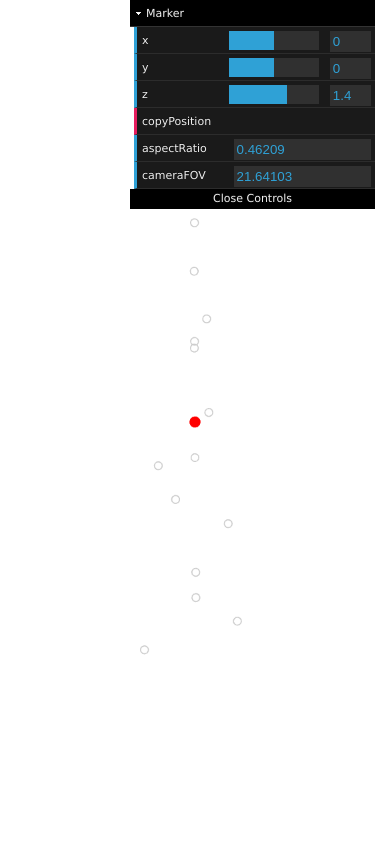
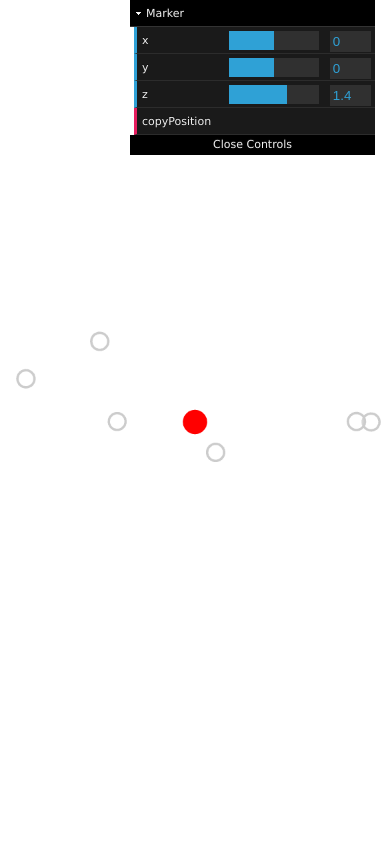
Before and after one commit to kevinnewcombe/hotspots, a PHP site: page / in a window 390 px wide. Run offline with PHP 8.4, Linux system fonts and the light colour scheme.

Commit message:
Stripped out more code that won't be used in the final Skillshare video.

```diff
--- a/css/style.css
+++ b/css/style.css
@@ -60,31 +60,3 @@ h5{
 p{
   font-size:14px;
 }
-
-
-#preloader{
-  width:100%;
-  height:100%;
-  padding:15px;
-  position:absolute;
-  top:0;
-  opacity:1;
-  background-color:#e6bd73;
-  display: flex;
-  align-items: center;
-  transition:0.25s all;
-  justify-content: center;
-}
-
-#preloader.is-hidden{
-  opacity:0;
-}
-
-#preloader svg{
-  width:100%;
-  max-width:300px;
-}
-
-#dial{
-  transform-origin:50% 59.8%;
-}
--- a/index.php
+++ b/index.html
@@ -1,16 +1,9 @@
-<?php
-  if($_SERVER['HTTP_HOST'] == 'localhost:8888'){
-    $v = time();
-  }else{
-    $v = 2;
-  }
-?>
 <!doctype html>
 <head>
   <title>three / hotspots</title>
   <meta name="viewport" content="width=device-width, initial-scale=1">
   <link href="https://fonts.googleapis.com/css?family=Lato:400,700" rel="stylesheet">
-  <link rel="stylesheet" href="css/style.css?v=<?php echo $v; ?>" type="text/css" media="all" />
+  <link rel="stylesheet" href="css/style.css" type="text/css" media="all" />
 </head>
 <body>
   <div id="tooltip"></div>
@@ -21,6 +14,6 @@
   <script type="text/javascript" src="js/three/OBJLoader.js"></script>
   <script type="text/javascript" src="js/three/MTLLoader.js"></script>
   <script type="text/javascript" src="js/three/OrbitControls.js"></script>
-  <script type="text/javascript" src="js/app.js?v=<?php echo $v; ?>"></script>
+  <script type="text/javascript" src="js/app.js?v=2"></script>
 </body>
 </html>
--- a/js/app.js
+++ b/js/app.js
@@ -8,8 +8,7 @@ let pixelRatio = 1.5;
 let useDynamicShadows = true;
 
 // geometry
-// let assetsDir = 'assets/';
-let assetsDir = 'https://s3.ca-central-1.amazonaws.com/kevinnewcombe/codepen/guitar/';
+let assetsDir = 'assets/';
 let modelName = 'lespaul';
 
 // preloader
@@ -21,8 +20,8 @@ THREE.ImageUtils.crossOrigin = "";
 let markerHelper;
 const geometryContainer = new THREE.Object3D();
 const tooltipContainer = document.getElementById('tooltip');
-let activeMarker = null;
-const markers = [];
+let activeMarker = null; // the marker that is currently open
+const markers = []; // all markers
 
 // raycasting
 var raycaster = new THREE.Raycaster();
@@ -30,20 +29,6 @@ var mouse = new THREE.Vector2();
 
 // testing
 var sceneVariables = {}
-
-let orientationVars = {
-  'landscape': {
-    'ground_y': -10,
-    'world_angle': THREE.Math.degToRad(0)
-  },
-  'portrait': {
-    'ground_y': -26,
-    'world_angle': THREE.Math.degToRad(90.3)
-  }
-}
-
-let orientation = null;
-var ground;
 
 // reference: http://www.gibson.com/Products/Electric-Guitars/2018/Custom/50th-Anniversary-1968-Les-Paul-Custom.aspx
 
@@ -122,13 +107,10 @@ const markerData = [
 
 function init() {
   scene.add(geometryContainer);
-  screenWidth = window.innerWidth, screenHeight = window.innerHeight, aspectRatio = screenWidth/screenHeight;
-  sceneVariables.aspectRatio = aspectRatio;
-  if(screenWidth < screenHeight){
-    orientation = 'portrait';
-  }else{
-    orientation = 'landscape';
-  }
+  screenWidth = window.innerWidth;
+  screenHeight = window.innerHeight;
+  aspectRatio = screenWidth/screenHeight;
+
 
   // set up the renderer and window events
   renderer = new THREE.WebGLRenderer({ antialias: true });
@@ -155,22 +137,16 @@ function init() {
   canvas = canvas[0];
   canvas.addEventListener('click', onCanvasClick);
 
-  setGeometryOrientation();
-  scaleCamera();
 
-  geometryContainer.rotation.set(0, 0, orientationVars[orientation].world_angle);
 	 var material = new THREE.MeshPhongMaterial({
 		color: 0xffffff,
 		side: THREE.DoubleSide,
 		emissive: 0xaaaaaa
 	 });
 	 var geometry = new THREE.PlaneGeometry(70, 50, 1);
-	 ground = new THREE.Mesh( geometry, material );
-	 ground.receiveShadow = true;
-	 ground.rotation.set(THREE.Math.degToRad(90), 0, 0 );
-	 ground.position.y = orientationVars[orientation].ground_y;
-	 scene.add( ground );
 
+
+  setGeometryOrientation();
 	loadMarkers();
   loadMarkerHelper();
   loadGuitar();
@@ -226,11 +202,8 @@ function loadGuitar(){
   var texture = new THREE.Texture();
   var onProgress = function ( xhr ) {
     if ( xhr.lengthComputable ) {
-      console.log('loading: '+xhr.loaded / xhr.total);
-      if(xhr.loaded == xhr.total){
-        console.clear();
-        console.log("model loaded");
-      }
+      console.clear();
+      console.log('loading: '+Math.round((xhr.loaded / xhr.total) * 100)+'%');
     }
   };
 
@@ -254,8 +227,6 @@ function loadGuitar(){
     }, onProgress);
   });
 }
-
-var sceneVariables = {}
 
 function loadMarkerHelper(){
   /*
@@ -286,16 +257,12 @@ function loadMarkerHelper(){
   scene.add( markerHelper );
 
   var gui = new dat.GUI();
-  // var sceneVars = sceneVariables();
   var markerGUI = gui.addFolder('Marker')
   markerGUI.add(markerHelper.position, 'x', -30, 30).step(0.001).listen();
   markerGUI.add(markerHelper.position, 'y', -10, 10).step(0.001).listen();
   markerGUI.add(markerHelper.position, 'z', -5, 5).step(0.001).listen();
 
   markerGUI.add(options, 'copyPosition');
-  markerGUI.add(sceneVariables, 'aspectRatio').step(0.00001).listen();
-  markerGUI.add(sceneVariables, 'cameraFOV').step(0.00001).listen();
-
   markerGUI.open();
 }
 
@@ -327,11 +294,7 @@ function onCameraUpdate(){
   // have the markers always face the camera
   let cameraAngle = controls.getAzimuthalAngle();
   markers.forEach(function (marker) {
-    if(orientation == 'landscape'){
-      marker.rotation.set(0, cameraAngle, 0);
-    }else{
-      marker.rotation.set(cameraAngle, 0 , 0);
-    }
+    marker.rotation.set(0, cameraAngle, 0);
   });
   if(activeMarker){
     positionMarker();
@@ -359,6 +322,7 @@ function onMouseMove( event ) {
   raycaster.setFromCamera( mouse, camera );
   let intersects = raycaster.intersectObjects( scene.children, true );
   let currentMarker = null;
+
   if(intersects.length){
     if(intersects[0].object.meshType){
       currentMarker = intersects[0].object.markerName;
@@ -430,60 +394,22 @@ function onCanvasClick(){
 }
 
 function setGeometryOrientation(){
+  // rotate the markers to always face the camera
   let cameraAngle = controls.getAzimuthalAngle();
+  console.log('cameraAngle: '+cameraAngle);
   markers.forEach(function (marker) {
-    if(orientation == 'landscape'){
-      marker.rotation.set(0, cameraAngle, 0);
-    }else{
-      marker.rotation.set(cameraAngle, 0 , 0);
-    }
+    marker.rotation.set(0, cameraAngle, 0);
   });
-  if(orientation == 'landscape'){
-    sceneVariables.cameraFOV = (aspectRatio / 1.8) * 10;
-  }else{
-    sceneVariables.cameraFOV = 10;
-  }
-}
-
-function scaleCamera(){
-  if(orientation == 'landscape'){
-    sceneVariables.cameraFOV = 1 / (aspectRatio / 1.8) * 10;
-    camera.fov = sceneVariables.cameraFOV;
-    camera.updateProjectionMatrix();
-  }else{
-    sceneVariables.cameraFOV = 1 / aspectRatio * 10;
-    camera.fov = sceneVariables.cameraFOV;
-    camera.updateProjectionMatrix();
-  }
 }
 
 function onWindowResize( event ) {
   if(activeMarker){
     positionMarker();
   }
+
   screenWidth = window.innerWidth;
   screenHeight  = window.innerHeight;
   aspectRatio = screenWidth / screenHeight;
-  sceneVariables.aspectRatio = aspectRatio;
-
-  // change orientation if required
-  if((orientation == 'landscape' && aspectRatio < 1) || (orientation == 'portrait' && aspectRatio >= 1)){
-    if(orientation == 'landscape' && aspectRatio < 1){
-      orientation = 'portrait';
-    }else{
-      orientation = 'landscape';
-    }
-
-    TweenLite.to(geometryContainer.rotation, 0.25, {
-      z : orientationVars[orientation].world_angle,
-      ease: Power1.easeInOut
-    });
-    TweenLite.to(ground.position, 0.25, {
-      y : orientationVars[orientation].ground_y,
-      ease: Power1.easeInOut
-    });
-  }
-  scaleCamera();
   renderer.setSize( screenWidth, screenHeight );
   camera.aspect = aspectRatio;
   camera.updateProjectionMatrix();
```
Also changed, not shown: 1 other file.
